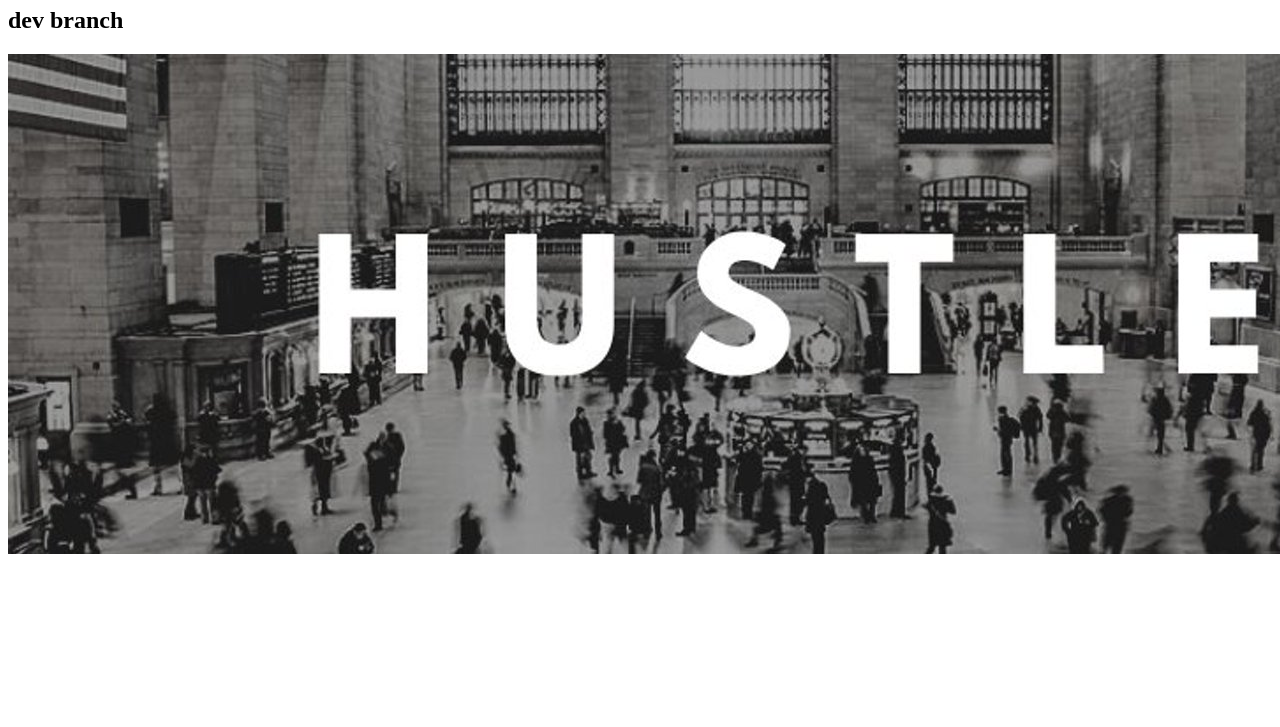
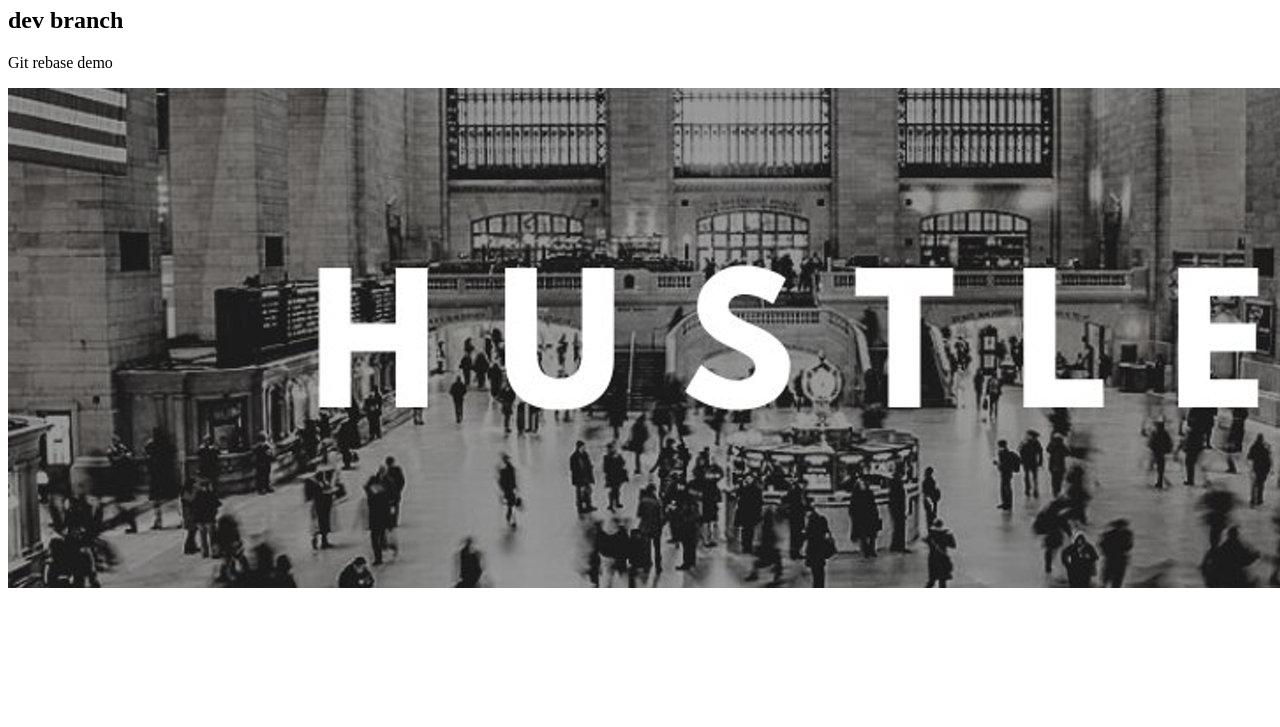
Before and after one commit to 127-0-0-vvk/git_assignment, a plain HTML site: page index.html in a window 1280 px wide. Shown: the part 73-800 px from the top of the page. Drawn offline with Linux system fonts and the light colour scheme.

Commit message:
added <p>

```diff
--- a/index.html
+++ b/index.html
@@ -9,6 +9,7 @@
 <body>
     <h1>Helow world</h1>
     <h2>dev branch</h2>
+    <p>Git rebase demo</p>
     <img src="/images/img.jpeg" alt="">
 </body>
 </html>
```
